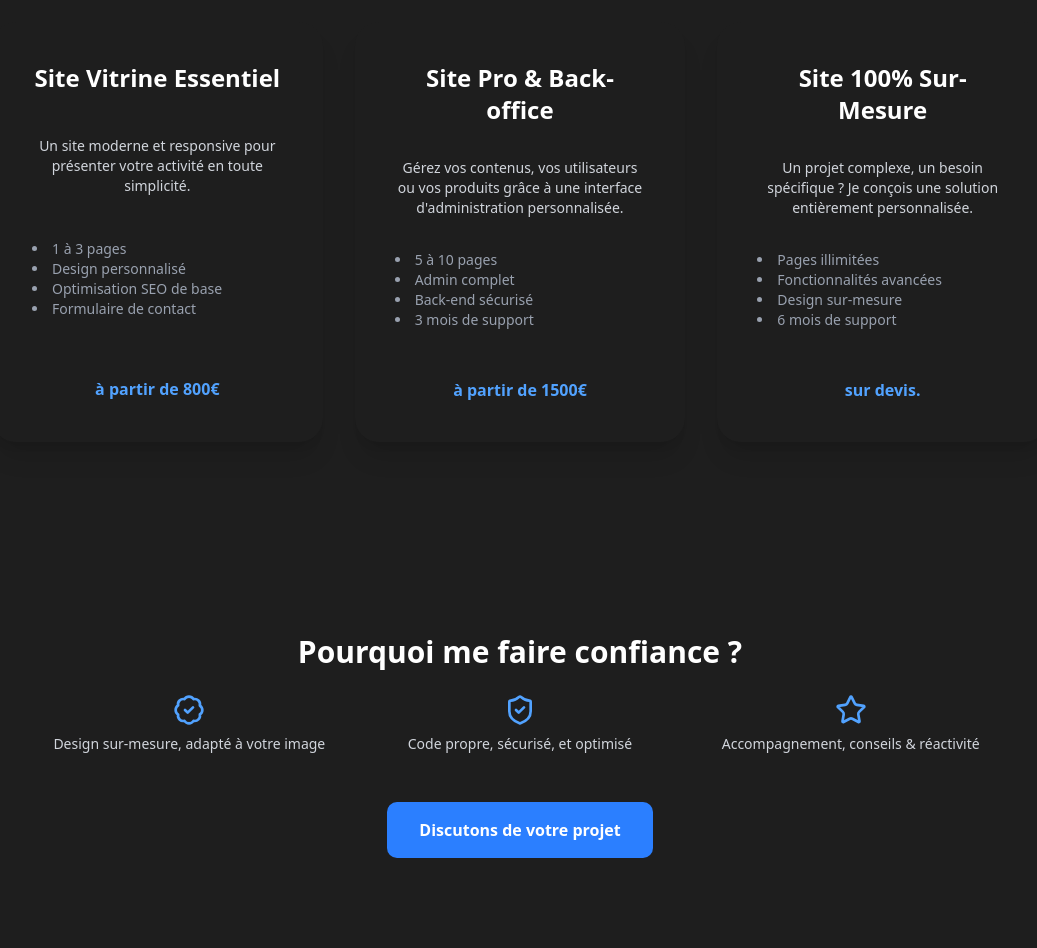
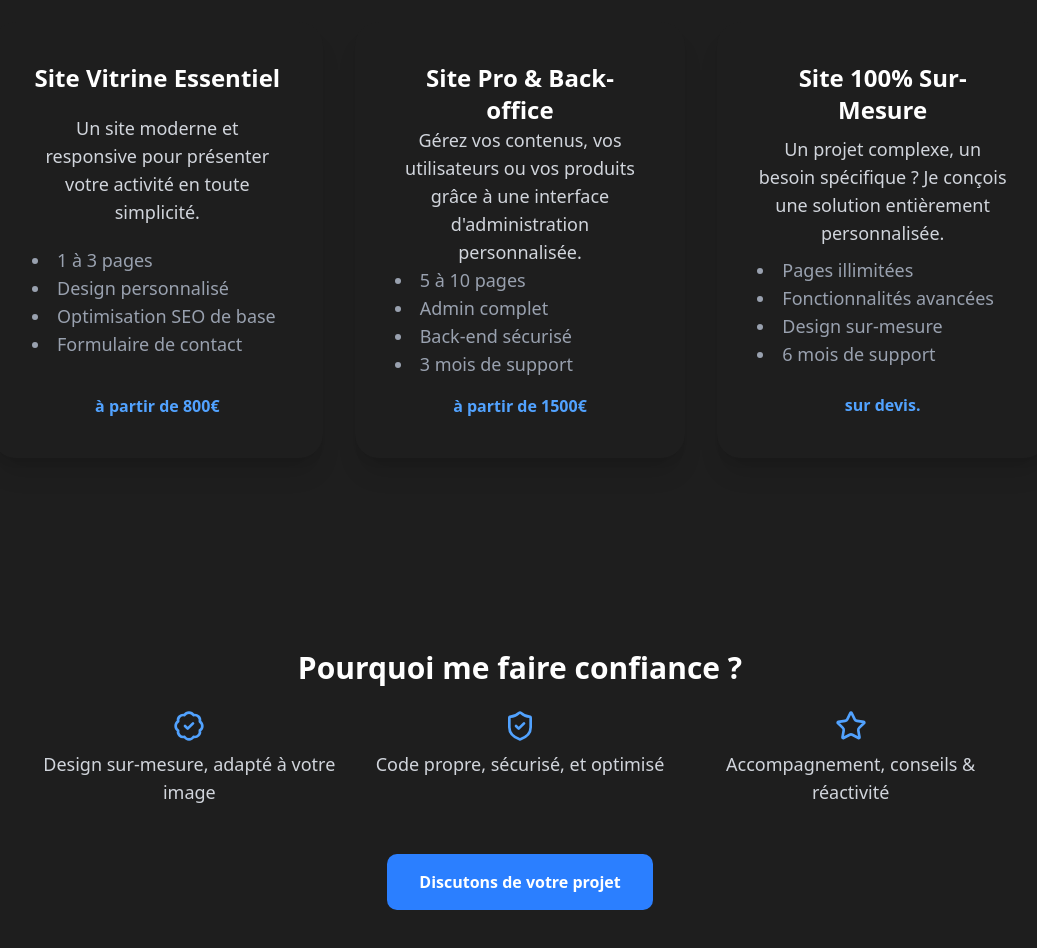
Before and after one commit to shenpai16/portfolio-raphael-benmimoune, a React (Vite) app: page / in a window 1280 px wide. Shown: the part 3740-4688 px from the top of the page, without its empty margins (120-1157 px from the left). Built offline with nearby package versions, Linux system fonts and the light colour scheme; a web font is replaced by a local one.

Commit message:
fix taille

```diff
--- a/src/components/OffersSection.tsx
+++ b/src/components/OffersSection.tsx
@@ -19,10 +19,10 @@ export default function OffersSection() {
                             <h3 className="text-xl md:text-2xl font-semibold text-center">
                                 Site Vitrine Essentiel
                             </h3>
-                            <p className="text-base md:text-sm text-center text-gray-300">
+                            <p className="text-sm md:text-base lg:text-lg text-center text-gray-300">
                                 Un site moderne et responsive pour présenter votre activité en toute simplicité.
                             </p>
-                            <ul className="text-base md:text-sm list-disc list-inside text-gray-400">
+                            <ul className="text-sm md:text-base lg:text-lg list-disc list-inside text-gray-400">
                                 <li>1 à 3 pages</li>
                                 <li>Design personnalisé</li>
                                 <li>Optimisation SEO de base</li>
@@ -40,10 +40,10 @@ export default function OffersSection() {
                             <h3 className="text-xl md:text-2xl font-semibold text-center">
                                 Site Pro & Back-office
                             </h3>
-                            <p className="text-base md:text-sm text-center text-gray-300">
+                            <p className="text-sm md:text-base lg:text-lg text-center text-gray-300">
                                 Gérez vos contenus, vos utilisateurs ou vos produits grâce à une interface d'administration personnalisée.
                             </p>
-                            <ul className="text-base md:text-sm list-disc list-inside text-gray-400">
+                            <ul className="text-sm md:text-base lg:text-lg list-disc list-inside text-gray-400">
                                 <li>5 à 10 pages</li>
                                 <li>Admin complet</li>
                                 <li>Back-end sécurisé</li>
@@ -61,10 +61,10 @@ export default function OffersSection() {
                             <h3 className="text-xl md:text-2xl font-semibold text-center">
                                 Site 100% Sur-Mesure
                             </h3>
-                            <p className="text-base md:text-sm text-center text-gray-300">
+                            <p className="text-sm md:text-base lg:text-lg text-center text-gray-300">
                                 Un projet complexe, un besoin spécifique ? Je conçois une solution entièrement personnalisée.
                             </p>
-                            <ul className="text-base md:text-sm list-disc list-inside text-gray-400">
+                            <ul className="text-sm md:text-base lg:text-lg list-disc list-inside text-gray-400">
                                 <li>Pages illimitées</li>
                                 <li>Fonctionnalités avancées</li>
                                 <li>Design sur-mesure</li>
@@ -85,15 +85,24 @@ export default function OffersSection() {
                     <div className="grid grid-cols-1 md:grid-cols-3 gap-8 mt-6 text-base md:text-sm text-gray-300">
                         <div>
                             <BadgeCheck className="mx-auto text-blue-400 w-8 h-8 mb-2" />
-                            Design sur-mesure, adapté à votre image
+                            <p className="text-sm md:text-base lg:text-lg">
+                                Design sur-mesure, adapté à votre image
+                            </p>
+
                         </div>
                         <div>
                             <ShieldCheck className="mx-auto text-blue-400 w-8 h-8 mb-2" />
-                            Code propre, sécurisé, et optimisé
+                            <p className="text-sm md:text-base lg:text-lg">
+                                Code propre, sécurisé, et optimisé
+                            </p>
+
                         </div>
                         <div>
                             <Star className="mx-auto text-blue-400 w-8 h-8 mb-2" />
-                            Accompagnement, conseils & réactivité
+                            <p className="text-sm md:text-base lg:text-lg">
+                                Accompagnement, conseils & réactivité
+                            </p>
+
                         </div>
                     </div>
                 </div>
```
